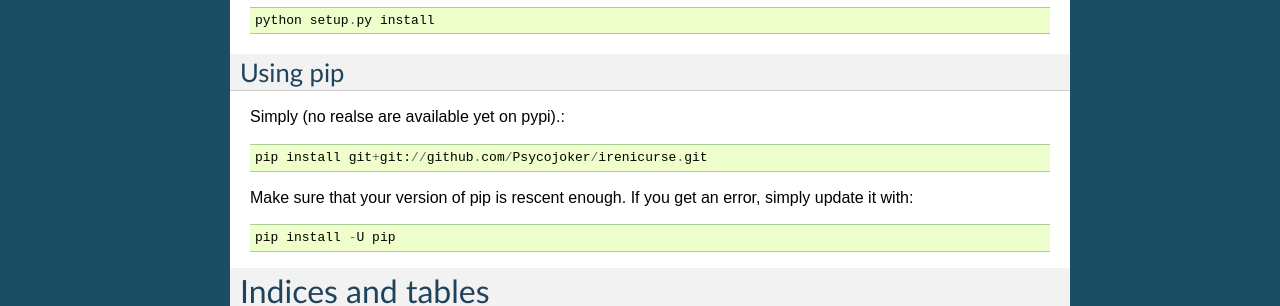
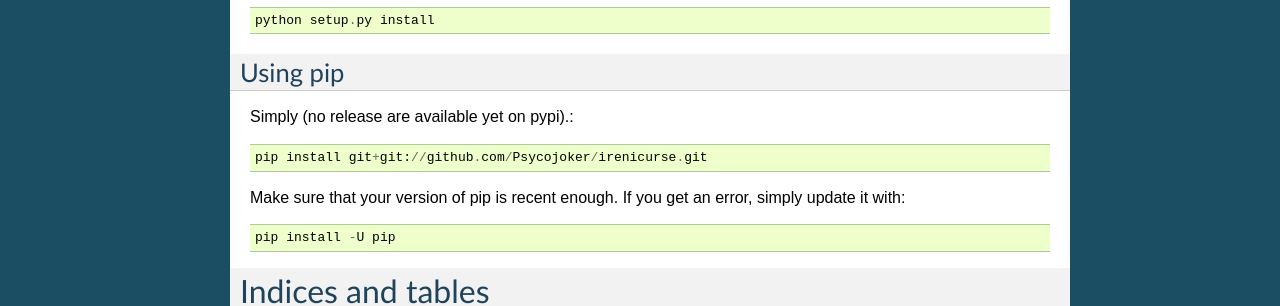
Before and after one commit to Psycojoker/irenicurse, a Sphinx documentation site: the page built from docs/index.rst, in a window 1280 px wide. Shown: the part 426-732 px from the top of the page. Built offline with Sphinx 7.4.7, drawn with Linux system fonts in a browser that asks for light colours.

Commit message:
[doc] typos

```diff
--- a/docs/index.rst
+++ b/docs/index.rst
@@ -28,11 +28,11 @@ Then::
 Using pip
 ---------
 
-Simply (no realse are available yet on pypi).::
+Simply (no release are available yet on pypi).::
 
     pip install git+git://github.com/Psycojoker/irenicurse.git
 
-Make sure that your version of pip is rescent enough. If you get an error, simply update it with::
+Make sure that your version of pip is recent enough. If you get an error, simply update it with::
 
     pip install -U pip
 
```
